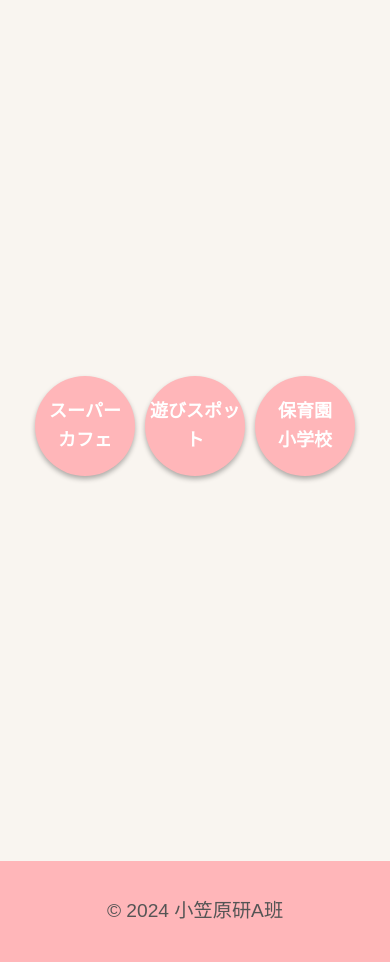
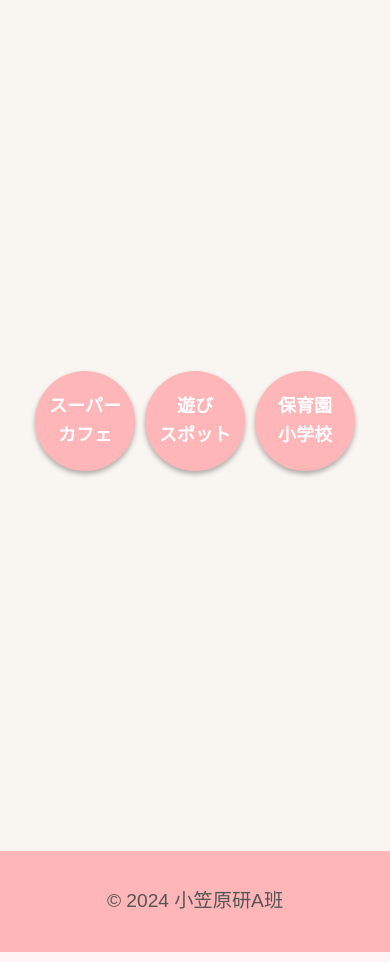
Before and after one commit to yabukilab/ogasawara-a, a PHP site: page / in a window 390 px wide. Shown: the part 697-1659 px from the top of the page. Run offline with PHP 8.4, Linux system fonts and the light colour scheme.

Commit message:
スマホ調整

```diff
--- a/htdocs/index.css
+++ b/htdocs/index.css
@@ -206,6 +206,6 @@ a.btn--circle {
 
     .btn-container {
         gap: 10px; /* ボタン間の隙間を調整 */
-        padding: 5px; /* コンテナの余白を追加 */
+
     }
 }
--- a/htdocs/index.html
+++ b/htdocs/index.html
@@ -24,7 +24,7 @@
 
     <div class="btn-container">
       <a href="meal.html" class="btn--orange btn--shadow btn--circle">スーパー<br>カフェ</a>
-      <a href="play.html" class="btn--orange btn--shadow btn--circle">遊びスポット</a>
+      <a href="play.html" class="btn--orange btn--shadow btn--circle">遊び<br>スポット</a>
       <a href="school.html" class="btn--orange btn--shadow btn--circle">保育園<br>小学校</a>
     </div>
 
```
